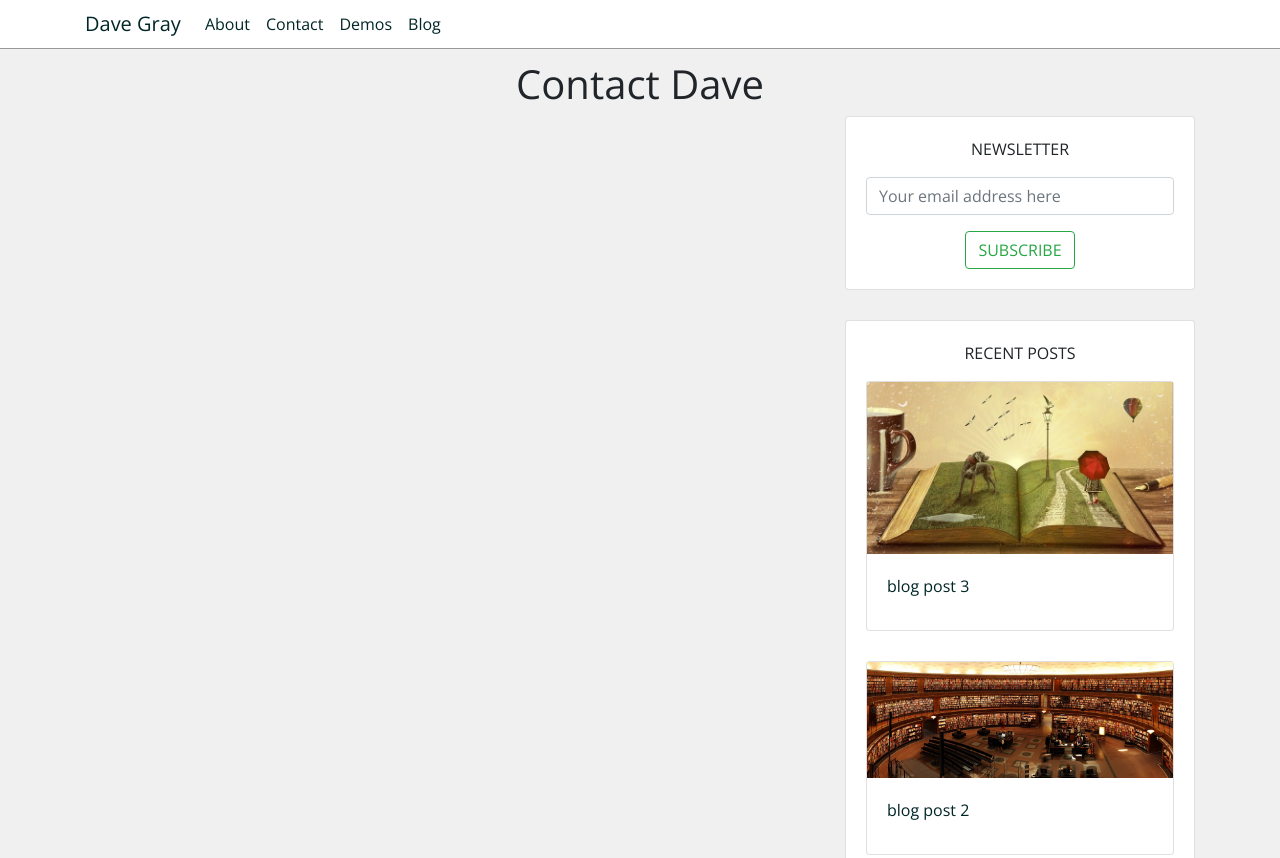
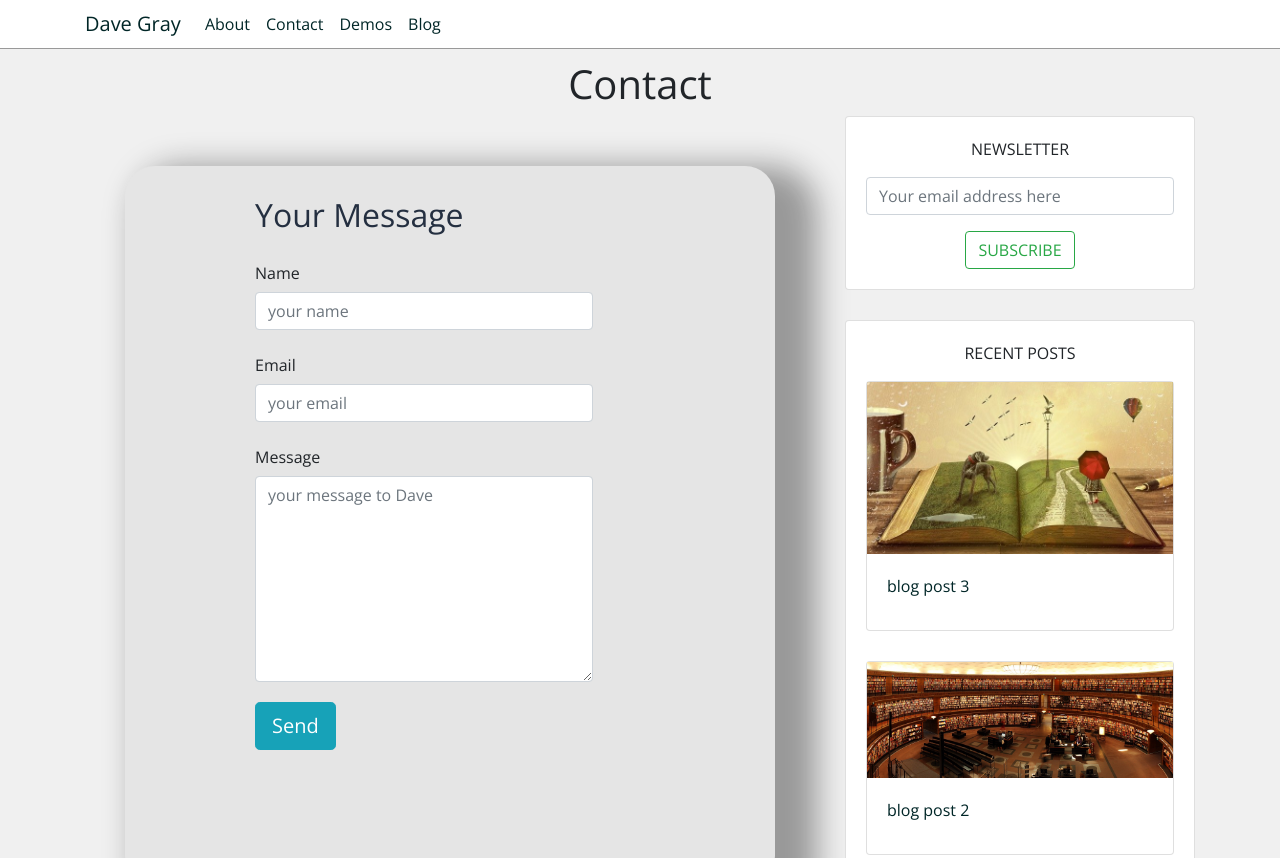
Before and after one commit to dogray7722/gatsbyprofile, a Gatsby site: page /contact in a window 1280 px wide. Shown: the top 858 px of the page. Built offline with nearby package versions, Linux system fonts and the light colour scheme; Gatsby itself is replaced by a stand-in of ours.

Commit message:
css work on the contact page

```diff
--- a/src/pages/about.js
+++ b/src/pages/about.js
@@ -7,7 +7,7 @@ import { graphql } from 'gatsby'
 import Img from 'gatsby-image'
 
 const AboutPage = ({ data }) => (
-    <Layout pageTitle="About Dave">
+    <Layout pageTitle="About">
         <SEO title="About"></SEO>
         <Row>
             <Col md="6">
--- a/src/pages/contact.js
+++ b/src/pages/contact.js
@@ -2,10 +2,38 @@ import React from "react"
 
 import Layout from  "../components/layout"
 import SEO from "../components/seo"
+import { Form, FormGroup, Label, Input, Container, Col, Button} from 'reactstrap'
+
 
 const ContactPage = () => (
-    <Layout pageTitle="Contact Dave">
+    <Layout pageTitle="Contact">
         <SEO title="Contact"></SEO>
+        <Container className="contactInfo">
+            <h2>Your Message</h2>
+            <Form>
+                <FormGroup>
+                    <Label for="name" sm={{size: 2, offset: 2}}>Name</Label>
+                    <Col sm={{size: 7, offset: 2 }}>
+                        <Input type="text" name="name" id="name" placeholder="your name"/>
+                    </Col>
+                </FormGroup>
+                <FormGroup>
+                    <Label for="email" sm={{size: 2, offset: 2}}>Email</Label>
+                    <Col sm={{size: 7, offset: 2}}>
+                        <Input type="email" name="email" id="subject" placeholder="your email"/>
+                    </Col>
+                </FormGroup>
+                <FormGroup>
+                    <Label for="message" sm={{size: 2, offset: 2}}>Message</Label>
+                    <Col sm={{size: 7, offset: 2}}>
+                        <Input type="textarea" rows={8} name="message" id="message" placeholder="your message to Dave"/>
+                    </Col>
+                </FormGroup>
+                <Col style={{marginTop: '20px'}} sm={{size: 5, offset: 2}}>
+                    <Button  color="info" size="lg">Send</Button>
+                </Col>
+            </Form>
+        </Container>
     </Layout>
 )
 
--- a/src/pages/demos.js
+++ b/src/pages/demos.js
@@ -4,7 +4,7 @@ import Layout from  '../components/layout'
 import SEO from '../components/seo'
 
 const DemosPage = () => (
-    <Layout pageTitle="Dave's Demos">
+    <Layout pageTitle="Demos">
         <SEO title="Demos"></SEO>
     </Layout>
 )
--- /dev/null
+++ b/src/styles/_form.scss
@@ -0,0 +1,19 @@
+.contactInfo {
+    max-width: 650px;
+    margin-top: 50px;
+    padding: 10px;
+    height: 90vh;
+    width: 100%;
+
+    border-radius: 30px;
+    background-color: #E5E5E5;
+    box-shadow: 26px 16px 31px 16px rgba(22,23,23,0.4);
+    -webkit-box-shadow: 26px 16px 31px 16px rgba(22,23,23,0.4);
+    -moz-box-shadow: 26px 16px 31px 16px rgba(22,23,23,0.4);
+
+    h2 {
+        margin: 20px 120px;
+        color: #242F40;
+    }
+
+}
--- a/src/styles/index.scss
+++ b/src/styles/index.scss
@@ -8,3 +8,4 @@
 @import './links';
 @import './sidebar';
 @import './background-image';
+@import './form';
```
